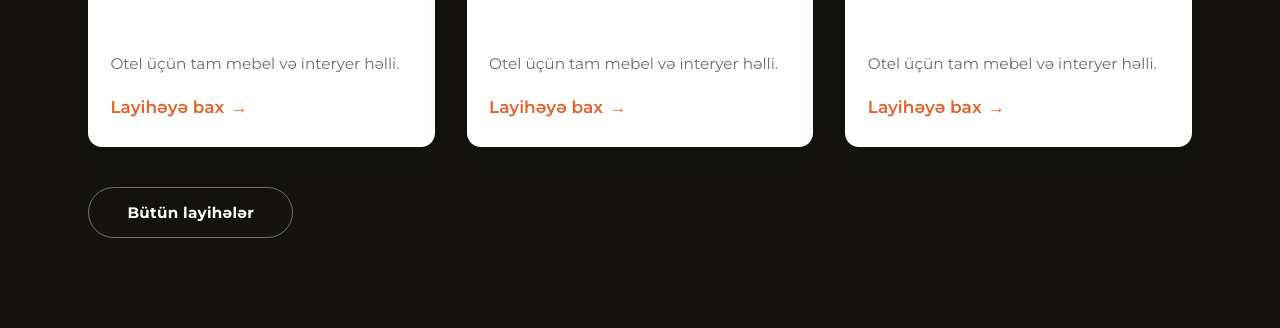
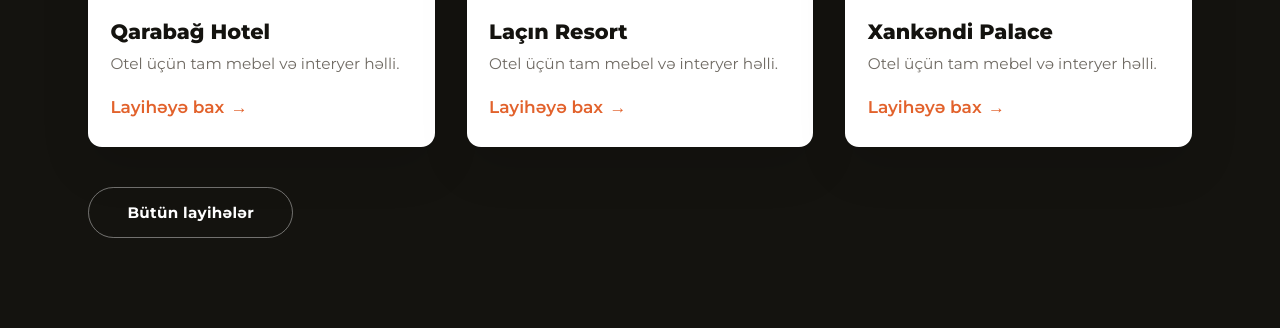
Before and after one commit to misha17-27/mybel.az, a PHP site: page / in a window 1280 px wide. Shown: the part 1934-2262 px from the top of the page. Run offline with PHP 8.4, Linux system fonts and the light colour scheme; some libraries are stand-ins or nearby versions.

Commit message:
Fix invisible project card title (white-on-white) in dark sections
Co-Authored-By: Claude Opus 4.8 <noreply@anthropic.com>

```diff
--- a/assets/css/base.css
+++ b/assets/css/base.css
@@ -152,10 +152,11 @@ button { font: inherit; cursor: pointer; }
 .card-grid { display: grid; grid-template-columns: repeat(auto-fill, minmax(320px, 1fr)); gap: clamp(1.2rem, 2.5vw, 2rem); }
 .card {
     position: relative; overflow: hidden; border-radius: var(--radius);
-    background: var(--white); box-shadow: var(--shadow);
+    background: var(--white); color: var(--ink); box-shadow: var(--shadow);
     transition: transform .35s var(--ease), box-shadow .35s var(--ease);
     display: flex; flex-direction: column;
 }
+.card-title { color: var(--ink); }
 .card:hover { transform: translateY(-6px); box-shadow: 0 20px 45px rgba(0,0,0,.14); }
 .card-media { position: relative; aspect-ratio: 3/2; overflow: hidden; }
 .card-media img { width: 100%; height: 100%; object-fit: cover; transition: transform .6s var(--ease); }
--- a/mybel-versiya-1-klassik.html
+++ b/mybel-versiya-1-klassik.html
@@ -198,10 +198,11 @@ button { font: inherit; cursor: pointer; }
 .card-grid { display: grid; grid-template-columns: repeat(auto-fill, minmax(320px, 1fr)); gap: clamp(1.2rem, 2.5vw, 2rem); }
 .card {
     position: relative; overflow: hidden; border-radius: var(--radius);
-    background: var(--white); box-shadow: var(--shadow);
+    background: var(--white); color: var(--ink); box-shadow: var(--shadow);
     transition: transform .35s var(--ease), box-shadow .35s var(--ease);
     display: flex; flex-direction: column;
 }
+.card-title { color: var(--ink); }
 .card:hover { transform: translateY(-6px); box-shadow: 0 20px 45px rgba(0,0,0,.14); }
 .card-media { position: relative; aspect-ratio: 3/2; overflow: hidden; }
 .card-media img { width: 100%; height: 100%; object-fit: cover; transition: transform .6s var(--ease); }
--- a/mybel-versiya-2-modern.html
+++ b/mybel-versiya-2-modern.html
@@ -198,10 +198,11 @@ button { font: inherit; cursor: pointer; }
 .card-grid { display: grid; grid-template-columns: repeat(auto-fill, minmax(320px, 1fr)); gap: clamp(1.2rem, 2.5vw, 2rem); }
 .card {
     position: relative; overflow: hidden; border-radius: var(--radius);
-    background: var(--white); box-shadow: var(--shadow);
+    background: var(--white); color: var(--ink); box-shadow: var(--shadow);
     transition: transform .35s var(--ease), box-shadow .35s var(--ease);
     display: flex; flex-direction: column;
 }
+.card-title { color: var(--ink); }
 .card:hover { transform: translateY(-6px); box-shadow: 0 20px 45px rgba(0,0,0,.14); }
 .card-media { position: relative; aspect-ratio: 3/2; overflow: hidden; }
 .card-media img { width: 100%; height: 100%; object-fit: cover; transition: transform .6s var(--ease); }
--- a/mybel-versiya-3-minimal.html
+++ b/mybel-versiya-3-minimal.html
@@ -198,10 +198,11 @@ button { font: inherit; cursor: pointer; }
 .card-grid { display: grid; grid-template-columns: repeat(auto-fill, minmax(320px, 1fr)); gap: clamp(1.2rem, 2.5vw, 2rem); }
 .card {
     position: relative; overflow: hidden; border-radius: var(--radius);
-    background: var(--white); box-shadow: var(--shadow);
+    background: var(--white); color: var(--ink); box-shadow: var(--shadow);
     transition: transform .35s var(--ease), box-shadow .35s var(--ease);
     display: flex; flex-direction: column;
 }
+.card-title { color: var(--ink); }
 .card:hover { transform: translateY(-6px); box-shadow: 0 20px 45px rgba(0,0,0,.14); }
 .card-media { position: relative; aspect-ratio: 3/2; overflow: hidden; }
 .card-media img { width: 100%; height: 100%; object-fit: cover; transition: transform .6s var(--ease); }
```
